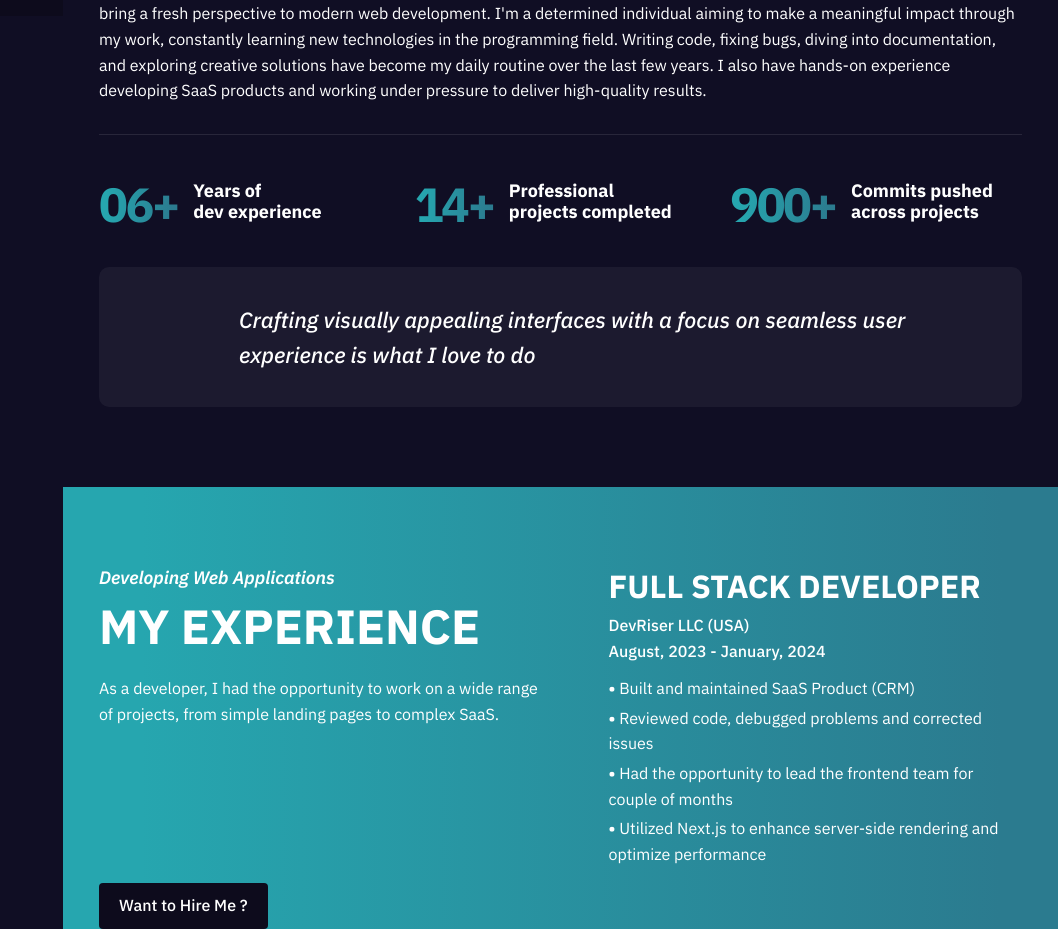
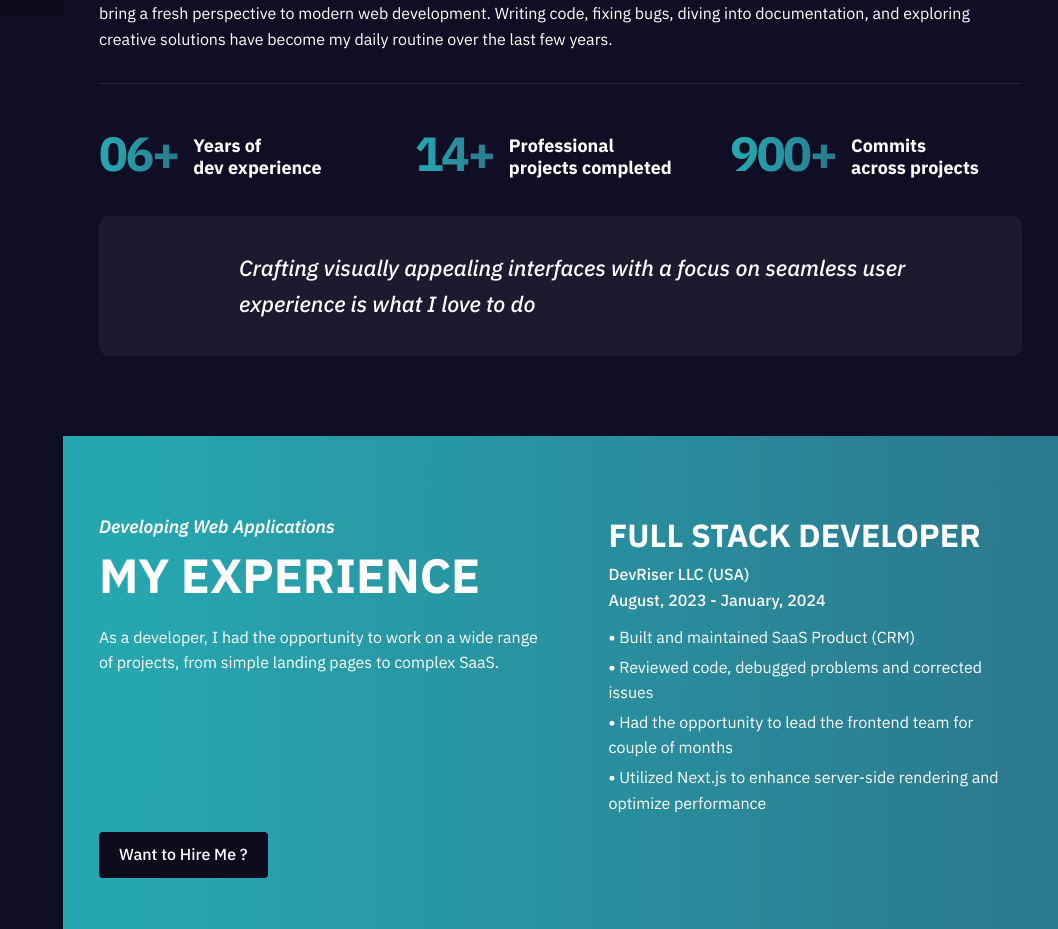
Before and after one commit to rahatsikz/portfolio-v2, a React (Vite) app: page / in a window 1280 px wide. Shown: the part 784-1713 px from the top of the page, without its empty margins (222-1280 px from the left). Built offline with nearby package versions, Linux system fonts and the light colour scheme; some icons are missing.

Commit message:
style changes on skill section

```diff
--- a/src/components/About/About.jsx
+++ b/src/components/About/About.jsx
@@ -49,7 +49,7 @@ const About = ({ data }) => {
             <div className='about-exp'>
               <div className='row gy-4'>
                 {achivement.map((element, index) => (
-                  <div className='col-6 col-md-4' key={index}>
+                  <div className='col-4 col-md-4' key={index}>
                     <div className='a-number'>
                       <h6>{element.number}</h6>
                       <span>{perser(element.meta)}</span>
--- a/src/components/skills/skills.module.css
+++ b/src/components/skills/skills.module.css
@@ -18,7 +18,10 @@
 
 @media screen and (max-width: 767px) {
     .skillsParent {
-        gap: 10px;
+        /* display: grid;
+        grid-template-columns: repeat(3, 1fr);
+        gap: 16px; */
+        justify-content: space-between;
     }
 }
 
--- a/src/data.json
+++ b/src/data.json
@@ -34,7 +34,7 @@
       "resumeCv": "/Resume.pdf"
     },
     "aboutRight": {
-      "aboutText": "I'm a passionate software developer born in 1995, with a deep commitment to building innovative digital solutions. I started my journey in development back in 2017, and in 2022, I made the switch to focus on the JavaScript stack, which has allowed me to bring a fresh perspective to modern web development. I'm a determined individual aiming to make a meaningful impact through my work, constantly learning new technologies in the programming field. Writing code, fixing bugs, diving into documentation, and exploring creative solutions have become my daily routine over the last few years. I also have hands-on experience developing SaaS products and working under pressure to deliver high-quality results.",
+      "aboutText": "I'm a passionate software developer born in 1995, with a deep commitment to building innovative digital solutions. I started my journey in development back in 2017, and in 2022, I made the switch to focus on the JavaScript stack, which has allowed me to bring a fresh perspective to modern web development. Writing code, fixing bugs, diving into documentation, and exploring creative solutions have become my daily routine over the last few years.",
       "contactInfo": [
         {
           "icon": "phone",
@@ -66,7 +66,7 @@
         },
         {
           "number": "900+",
-          "meta": "Commits pushed <br /> across projects"
+          "meta": "Commits <br /> across projects"
         }
       ],
       "note": "Crafting visually appealing interfaces with a focus on seamless user experience is what I love to do"
--- a/src/sass/elements/_style.scss
+++ b/src/sass/elements/_style.scss
@@ -252,6 +252,7 @@ a {
   padding-top: 45px;
   .a-number {
     display: flex;
+    align-items: center;
     padding-bottom: 16px;
     @media screen and (max-width: 767px) {
       flex-direction: column;
@@ -266,6 +267,10 @@ a {
       -webkit-background-clip: text;
       -webkit-text-fill-color: transparent;
       background-clip: text;
+
+      @media screen and (max-width: 767px) {
+        font-size: 35px;
+      }
     }
     span {
       flex: 1;
@@ -277,6 +282,7 @@ a {
       @media screen and (max-width: 767px) {
         padding-left: 0;
         margin-top: 10px;
+        font-size: 14px;
       }
     }
   }
```
